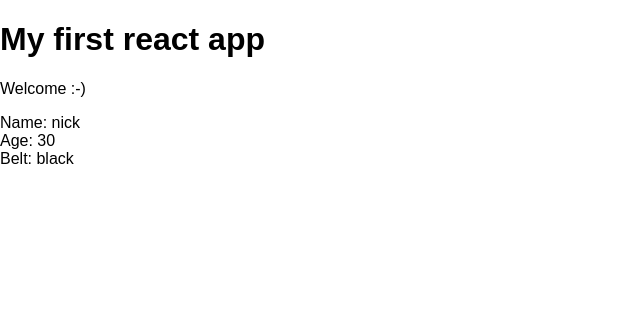
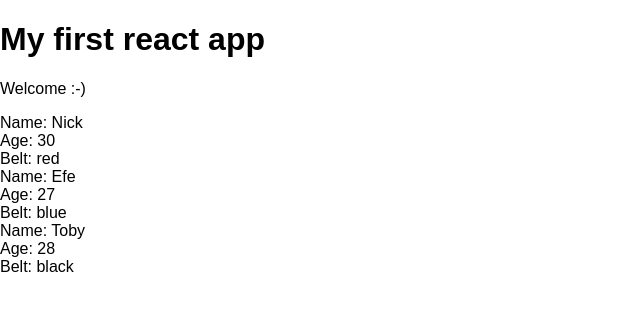
Before and after one commit to nini3008/react-redux, a React (Create React App) app in the folder myapp/: page / in a window 1280 px wide. Shown: the top 310 px of the page, without its empty margins (0-640 px from the left). Built offline with nearby package versions, Linux system fonts and the light colour scheme.

Commit message:
using map for list

```diff
--- a/myapp/src/App.js
+++ b/myapp/src/App.js
@@ -2,12 +2,19 @@ import React, { Component } from 'react';
 import Ninjas from './Ninjas'
 
 class App extends Component {
+  state = {
+    ninjas: [
+      { name: 'Nick', age: '30', belt: 'red', id: '1' },
+      { name: 'Efe', age: '27', belt: 'blue', id: '2' },
+      { name: 'Toby', age: '28', belt: 'black', id: '3' }
+    ]
+  }
   render() {
     return (
       <div className="App">
         <h1>My first react app</h1>
         <p>Welcome :-)</p>
-        <Ninjas name="nick" age="30" belt="black" />
+        <Ninjas ninjas={this.state.ninjas} />
       </div>
     );
   }
--- a/myapp/src/Ninjas.js
+++ b/myapp/src/Ninjas.js
@@ -2,11 +2,19 @@ import React, { Component } from 'react'
 
 class Ninjas extends Component {
     render() {
+        const { ninjas } = this.props;
+        const ninjasList = ninjas.map(ninja => {
+            return (
+                <div className="Ninja" key={ninja.id}>
+                    <div>Name: {ninja.name}</div>
+                    <div>Age: {ninja.age}</div>
+                    <div>Belt: {ninja.belt}</div>
+                </div>
+            )
+        })
         return (
-            <div className="Ninja">
-                <div>Name: {this.props.name}</div>
-                <div>Age: {this.props.age}</div>
-                <div>Belt: {this.props.belt}</div>
+            <div className="ninja-list">
+                {ninjasList}
             </div>
         );
     }
```
